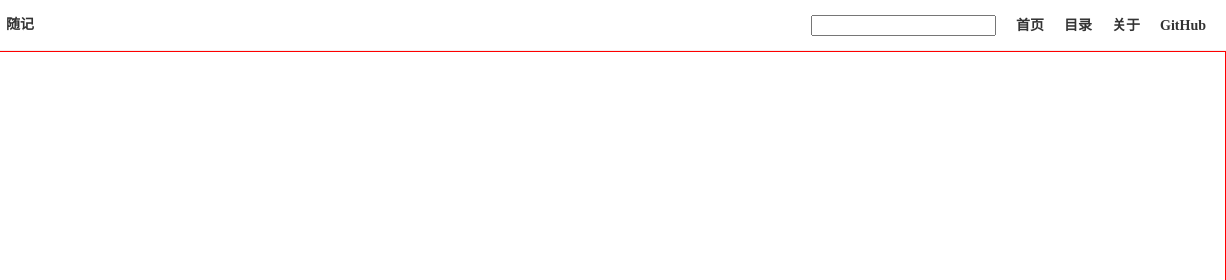
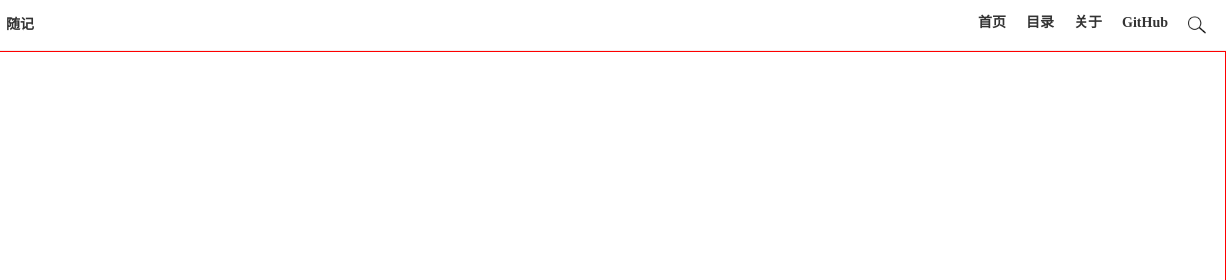
Before and after one commit to Arvinzwt/Arvinzwt.github.io, a Gatsby site: page / in a window 1280 px wide. Shown: the top 280 px of the page, 54-1280 px from the left. Built offline with nearby package versions, Linux system fonts and the light colour scheme; Gatsby itself is replaced by a stand-in of ours.

```diff
--- a/src/components/layout.js
+++ b/src/components/layout.js
@@ -12,11 +12,11 @@ export default function Layout({children}) {
                 <Link to="/" className="ml-2">{data.site.siteMetadata.title}</Link>
             </h3>
             <h3 className='right'>
-                <input type="text"/>
                 <Link to="/" className="ml-4">首页</Link>
                 <Link to="/archives" className="ml-4">目录</Link>
                 <Link to="/about" className="ml-4">关于</Link>
                 <a href="https://github.com/Arvinzwt/Arvinzwt.github.io" className="ml-4">GitHub</a>
+                <StaticImage src="../images/icon-search.png" alt="icon" className="ml-4" width={18} height={18}/>
             </h3>
         </header>
         <main className='wmm-content'>
--- a/src/styles/global.scss
+++ b/src/styles/global.scss
@@ -142,6 +142,10 @@ body {
 
         .tags {
             padding-left: 15px;
+
+            .wmm-tag {
+                cursor: pointer;
+            }
         }
     }
 
```
Also changed, not shown: src/images/icon-search.png (added).
